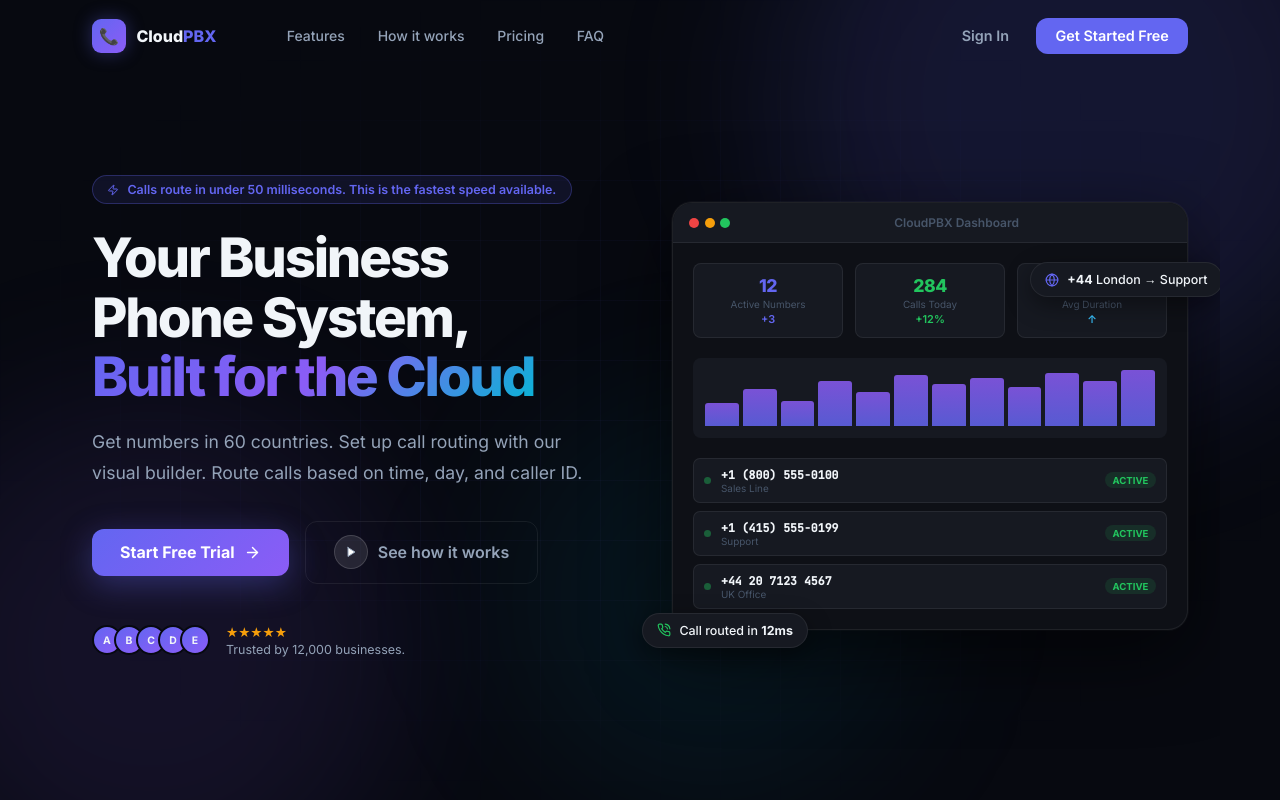
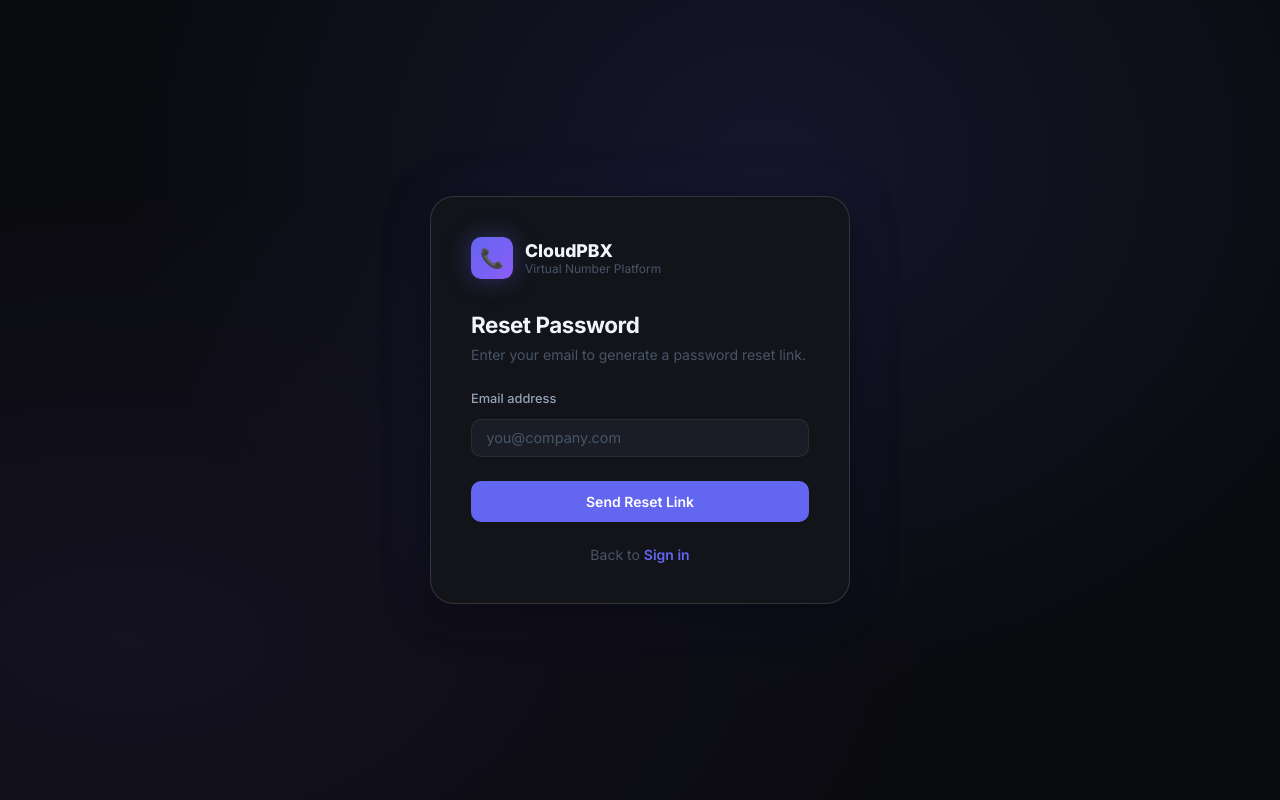
Before and after one commit to rnimriya/tollfreeforwarding, a React (Vite) app in the folder frontend/: page /forgot-password in a window 1280 px wide. Before the commit this address led to /. Shown: the top 800 px of the page. Built offline with nearby package versions, Linux system fonts and the light colour scheme.

Commit message:
Implement forgot/reset password pages and endpoints, and fix auth store desync on 401

```diff
--- a/frontend/src/App.tsx
+++ b/frontend/src/App.tsx
@@ -3,6 +3,8 @@ import { useAuth } from './stores/authStore';
 import AppLayout from './components/AppLayout';
 import LoginPage from './pages/LoginPage';
 import RegisterPage from './pages/RegisterPage';
+import ForgotPasswordPage from './pages/ForgotPasswordPage';
+import ResetPasswordPage from './pages/ResetPasswordPage';
 import DashboardPage from './pages/DashboardPage';
 import NumbersPage from './pages/NumbersPage';
 import NumberDetailPage from './pages/NumberDetailPage';
@@ -21,6 +23,8 @@ export default function App() {
       <Route path="/" element={<LandingPage />} />
       <Route path="/login" element={<LoginPage />} />
       <Route path="/register" element={<RegisterPage />} />
+      <Route path="/forgot-password" element={<ForgotPasswordPage />} />
+      <Route path="/reset-password" element={<ResetPasswordPage />} />
       <Route
         element={
           <RequireAuth>
--- a/frontend/src/lib/api.ts
+++ b/frontend/src/lib/api.ts
@@ -1,4 +1,5 @@
 import axios from 'axios';
+import { useAuth } from '../stores/authStore';
 
 const api = axios.create({ baseURL: '/api' });
 
@@ -12,7 +13,7 @@ api.interceptors.response.use(
   (r) => r,
   (err) => {
     if (err.response?.status === 401) {
-      localStorage.removeItem('token');
+      useAuth.getState().logout();
       window.location.href = '/login';
     }
     return Promise.reject(err);
--- /dev/null
+++ b/frontend/src/pages/ForgotPasswordPage.tsx
@@ -0,0 +1,99 @@
+import { useState } from 'react';
+import { Link } from 'react-router-dom';
+import api from '../lib/api';
+import toast from 'react-hot-toast';
+
+export default function ForgotPasswordPage() {
+  const [email, setEmail] = useState('');
+  const [loading, setLoading] = useState(false);
+  const [success, setSuccess] = useState(false);
+  const [demoLink, setDemoLink] = useState('');
+
+  const handleSubmit = async (e: React.FormEvent) => {
+    e.preventDefault();
+    setLoading(true);
+    try {
+      const { data } = await api.post('/auth/forgot-password', { email });
+      setSuccess(true);
+      toast.success('Reset link generated!');
+      if (data.resetLink) {
+        setDemoLink(data.resetLink);
+      }
+    } catch (err: any) {
+      toast.error(err?.response?.data?.error || 'Something went wrong');
+    } finally {
+      setLoading(false);
+    }
+  };
+
+  return (
+    <div className="auth-page">
+      <div className="auth-card">
+        <div className="auth-logo">
+          <div className="auth-logo-icon">📞</div>
+          <div>
+            <div style={{ fontWeight: 800, fontSize: '1.1rem' }}>CloudPBX</div>
+            <div style={{ fontSize: '0.75rem', color: 'var(--text-muted)' }}>Virtual Number Platform</div>
+          </div>
+        </div>
+
+        <h2 style={{ marginBottom: '0.5rem' }}>Reset Password</h2>
+        <p style={{ color: 'var(--text-muted)', fontSize: '0.875rem', marginBottom: '1.75rem' }}>
+          Enter your email to generate a password reset link.
+        </p>
+
+        {!success ? (
+          <form onSubmit={handleSubmit}>
+            <div className="form-group" style={{ marginBottom: '1.5rem' }}>
+              <label htmlFor="email">Email address</label>
+              <input
+                id="email"
+                className="input"
+                type="email"
+                value={email}
+                onChange={(e) => setEmail(e.target.value)}
+                required
+                placeholder="you@company.com"
+              />
+            </div>
+            <button
+              className="btn btn-primary"
+              style={{ width: '100%', justifyContent: 'center', padding: '0.75rem' }}
+              disabled={loading}
+            >
+              {loading ? <span className="spinner" style={{ width: 16, height: 16 }} /> : 'Send Reset Link'}
+            </button>
+          </form>
+        ) : (
+          <div style={{ textAlign: 'center' }}>
+            <div style={{ fontSize: '3rem', marginBottom: '1rem' }}>📧</div>
+            <p style={{ color: 'var(--text-secondary)', fontSize: '0.95rem', marginBottom: '1.5rem', lineHeight: '1.5' }}>
+              If the account exists, a password reset link has been generated.
+            </p>
+            {demoLink && (
+              <div style={{ padding: '1rem', background: 'var(--bg-elevated)', borderRadius: 'var(--radius-md)', border: '1px solid var(--border)', marginBottom: '1.5rem', textAlign: 'left' }}>
+                <p style={{ fontSize: '0.75rem', color: 'var(--text-muted)', fontWeight: 600, textTransform: 'uppercase', letterSpacing: '0.06em', marginBottom: '0.5rem' }}>
+                  Demo Reset Link
+                </p>
+                <a
+                  href={demoLink}
+                  style={{ fontSize: '0.85rem', color: 'var(--accent)', fontWeight: 600, wordBreak: 'break-all' }}
+                >
+                  Click here to reset your password
+                </a>
+              </div>
+            )}
+            <button className="btn btn-secondary" style={{ width: '100%', justifyContent: 'center' }} onClick={() => setSuccess(false)}>
+              Request another link
+            </button>
+          </div>
+        )}
+
+        <p style={{ textAlign: 'center', marginTop: '1.5rem', fontSize: '0.875rem', color: 'var(--text-muted)' }}>
+          Back to{' '}
+          <Link to="/login" style={{ color: 'var(--accent)', fontWeight: 600 }}>Sign in</Link>
+        </p>
+      </div>
+    </div>
+  );
+}
--- a/frontend/src/pages/LoginPage.tsx
+++ b/frontend/src/pages/LoginPage.tsx
@@ -45,7 +45,12 @@ export default function LoginPage() {
             <input id="email" className="input" type="email" value={email} onChange={(e) => setEmail(e.target.value)} required placeholder="you@company.com" />
           </div>
           <div className="form-group" style={{ marginBottom: '1.5rem' }}>
-            <label htmlFor="password">Password</label>
+            <div style={{ display: 'flex', justifyContent: 'space-between', alignItems: 'center', marginBottom: '0.375rem' }}>
+              <label htmlFor="password" style={{ marginBottom: 0 }}>Password</label>
+              <Link to="/forgot-password" style={{ fontSize: '0.75rem', color: 'var(--accent)', fontWeight: 500 }}>
+                Forgot password?
+              </Link>
+            </div>
             <input id="password" className="input" type="password" value={password} onChange={(e) => setPassword(e.target.value)} required placeholder="••••••••" />
           </div>
           <button className="btn btn-primary" style={{ width: '100%', justifyContent: 'center', padding: '0.75rem' }} disabled={loading}>
--- /dev/null
+++ b/frontend/src/pages/ResetPasswordPage.tsx
@@ -0,0 +1,107 @@
+import { useState } from 'react';
+import { useNavigate, useSearchParams, Link } from 'react-router-dom';
+import api from '../lib/api';
+import toast from 'react-hot-toast';
+
+export default function ResetPasswordPage() {
+  const [password, setPassword] = useState('');
+  const [confirmPassword, setConfirmPassword] = useState('');
+  const [loading, setLoading] = useState(false);
+  const [searchParams] = useSearchParams();
+  const navigate = useNavigate();
+  const token = searchParams.get('token') || '';
+
+  const handleSubmit = async (e: React.FormEvent) => {
+    e.preventDefault();
+    if (!token) {
+      toast.error('Reset token is missing from the URL');
+      return;
+    }
+    if (password !== confirmPassword) {
+      toast.error('Passwords do not match');
+      return;
+    }
+    setLoading(true);
+    try {
+      await api.post('/auth/reset-password', { token, password });
+      toast.success('Password reset successfully!');
+      navigate('/login');
+    } catch (err: any) {
+      toast.error(err?.response?.data?.error || 'Invalid or expired token');
+    } finally {
+      setLoading(false);
+    }
+  };
+
+  return (
+    <div className="auth-page">
+      <div className="auth-card">
+        <div className="auth-logo">
+          <div className="auth-logo-icon">📞</div>
+          <div>
+            <div style={{ fontWeight: 800, fontSize: '1.1rem' }}>CloudPBX</div>
+            <div style={{ fontSize: '0.75rem', color: 'var(--text-muted)' }}>Virtual Number Platform</div>
+          </div>
+        </div>
+
+        <h2 style={{ marginBottom: '0.5rem' }}>Create New Password</h2>
+        <p style={{ color: 'var(--text-muted)', fontSize: '0.875rem', marginBottom: '1.75rem' }}>
+          Please choose a strong password to secure your account.
+        </p>
+
+        {!token ? (
+          <div style={{ textAlign: 'center', padding: '1rem', background: 'rgba(239, 68, 68, 0.1)', border: '1px solid rgba(239, 68, 68, 0.2)', borderRadius: 'var(--radius-md)' }}>
+            <p style={{ color: 'var(--danger)', fontSize: '0.875rem', fontWeight: 600 }}>Invalid Reset URL</p>
+            <p style={{ color: 'var(--text-secondary)', fontSize: '0.8rem', marginTop: '0.25rem' }}>
+              The reset token is missing. Please request a new reset link.
+            </p>
+            <Link to="/forgot-password" className="btn btn-secondary btn-sm" style={{ marginTop: '1rem', width: '100%', justifyContent: 'center' }}>
+              Request New Link
+            </Link>
+          </div>
+        ) : (
+          <form onSubmit={handleSubmit}>
+            <div className="form-group">
+              <label htmlFor="password">New Password</label>
+              <input
+                id="password"
+                className="input"
+                type="password"
+                value={password}
+                onChange={(e) => setPassword(e.target.value)}
+                required
+                placeholder="••••••••"
+                minLength={8}
+              />
+            </div>
+            <div className="form-group" style={{ marginBottom: '1.5rem' }}>
+              <label htmlFor="confirmPassword">Confirm Password</label>
+              <input
+                id="confirmPassword"
+                className="input"
+                type="password"
+                value={confirmPassword}
+                onChange={(e) => setConfirmPassword(e.target.value)}
+                required
+                placeholder="••••••••"
+                minLength={8}
+              />
+            </div>
+            <button
+              className="btn btn-primary"
+              style={{ width: '100%', justifyContent: 'center', padding: '0.75rem' }}
+              disabled={loading}
+            >
+              {loading ? <span className="spinner" style={{ width: 16, height: 16 }} /> : 'Reset Password'}
+            </button>
+          </form>
+        )}
+
+        <p style={{ textAlign: 'center', marginTop: '1.5rem', fontSize: '0.875rem', color: 'var(--text-muted)' }}>
+          Back to{' '}
+          <Link to="/login" style={{ color: 'var(--accent)', fontWeight: 600 }}>Sign in</Link>
+        </p>
+      </div>
+    </div>
+  );
+}
```
Also changed, not shown: 2 other files (tests, documents, lock files or other folders).
